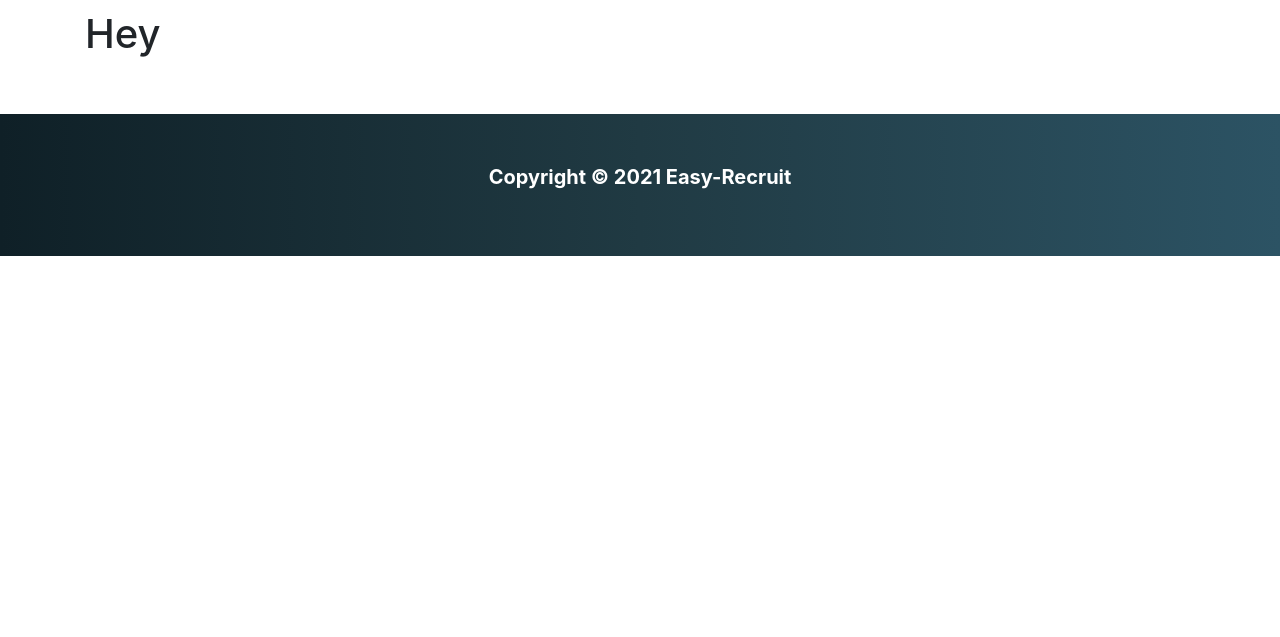
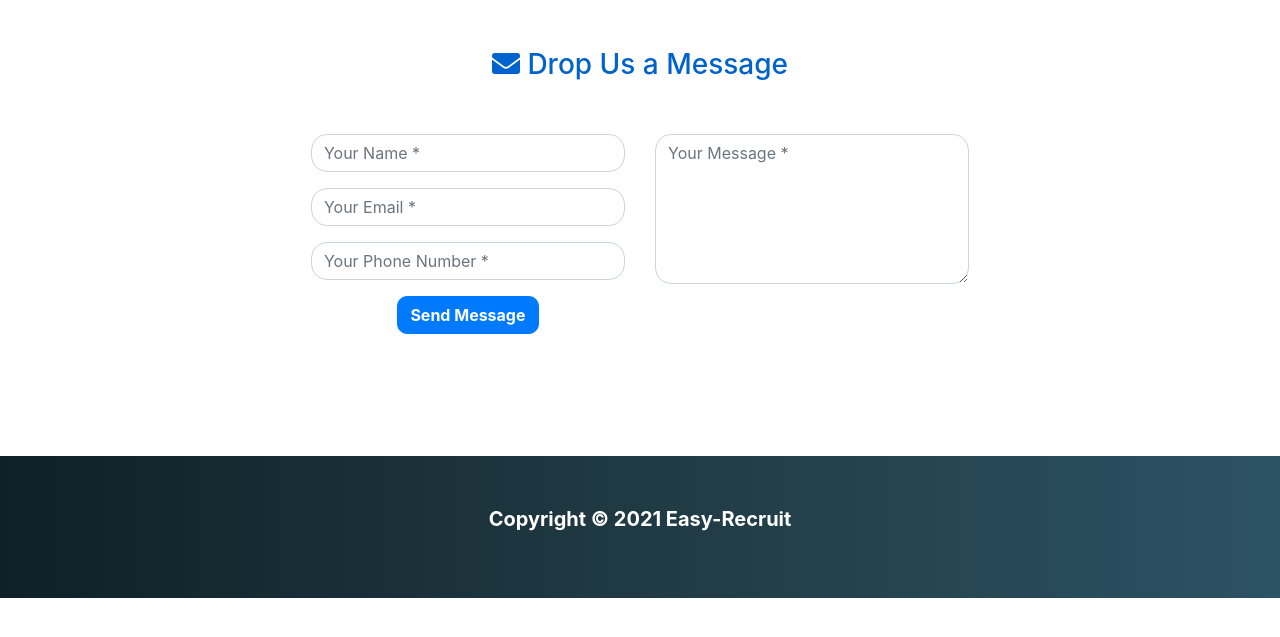
Before and after one commit to tiwarinaman/EasyRrecruit, a Django app: page /contact in a window 1280 px wide. Shown: the part 60-697 px from the top of the page. Run offline with Django 3.2, Linux system fonts and the light colour scheme; some libraries are stand-ins or nearby versions.

Commit message:
Worked on contact.html page and added some css for the contact.html

```diff
--- a/jobportal/static/css/base.css
+++ b/jobportal/static/css/base.css
@@ -25,13 +25,13 @@
     font-size: 16px;
     font-weight: bold;
     margin: 2px;
-    color: white!important;
+    color: white !important;
 }
 
 .nav-link:hover,
 .nav-link:focus,
- ul li.active-nav a {
-    color: black!important;
+ul li.active-nav a {
+    color: black !important;
 }
 
 .dropdown:hover .dropdown-menu {
@@ -62,7 +62,7 @@
 .search-job {
     padding: 30px;
     margin: -300px 6% 50px;
-     /*background-image: linear-gradient(to right, #0f2027, #203a43, #2c5364);*/
+    /*background-image: linear-gradient(to right, #0f2027, #203a43, #2c5364);*/
     background: transparent;
 }
 
@@ -242,6 +242,42 @@
     padding-top: 70px;
 }
 
+.contact-form {
+    max-width: 70%;
+}
+
+.contact-form .form-control {
+    border-radius: 1rem;
+}
+
+.contact-form form {
+    padding: 12%;
+}
+
+.contact-form form .row {
+    margin-bottom: -7%;
+}
+
+.contact-form h3 {
+    margin-bottom: 8%;
+    margin-top: -10%;
+    text-align: center;
+    color: #0062cc;
+}
+
+.contact-form button {
+    border-radius: 10px;
+    outline: none;
+}
+
+.contact-form button:hover{
+    background: #000;
+}
+
+.message-box {
+    width: 100%;
+    height: 150px;
+}
 
 /*----------- Candidate and Recruiter Login Page Design ---------*/
 
@@ -278,7 +314,7 @@
 }
 
 .myClass button:hover,
-.myClass button:active{
+.myClass button:active {
     background: transparent;
     color: black;
 }
@@ -301,11 +337,11 @@
 
 /*-----------Admin Login Extra CSS-----------------*/
 
-.admin-login-section{
+.admin-login-section {
     padding: 40px;
 }
 
-#admin-title{
+#admin-title {
     color: lightcoral;
     /*text-shadow: 4px 4px 10px black;*/
     /*background: lightgray;*/
--- a/jobportal/templates/contact.html
+++ b/jobportal/templates/contact.html
@@ -7,14 +7,35 @@
 {% block body %}
 
     <section id="contact">
-        <div class="container">
-            <div class="row">
-                <div class="col-md-6">
-                    <h1>Hey</h1>
+        <div class="container contact-form">
+            <form method="post" action="#">
+                {% csrf_token %}
+                <h3><i class="fas fa-envelope"></i> Drop Us a Message</h3>
+                <div class="row">
+                    <div class="col-md-6">
+                        <div class="form-group">
+                            <input type="text" name="txtName" class="form-control" placeholder="Your Name *" value=""/>
+                        </div>
+                        <div class="form-group">
+                            <input type="text" name="txtEmail" class="form-control" placeholder="Your Email *"
+                                   value=""/>
+                        </div>
+                        <div class="form-group">
+                            <input type="text" name="txtPhone" class="form-control" placeholder="Your Phone Number *"
+                                   value=""/>
+                        </div>
+                        <div class="form-group text-center">
+                            <button class="btn btn-primary font-weight-bold">Send Message</button>
+                        </div>
+                    </div>
+                    <div class="col-md-6">
+                        <div class="form-group">
+                            <textarea name="txtMsg" class="form-control message-box" placeholder="Your Message *"></textarea>
+                        </div>
+                    </div>
                 </div>
-            </div>
+            </form>
         </div>
     </section>
 
-
 {% endblock %}
```
Also changed, not shown: media/candidate_profile/img_VDs5HK4.png (added), media/recruiter_profile/LTI.png (added).
